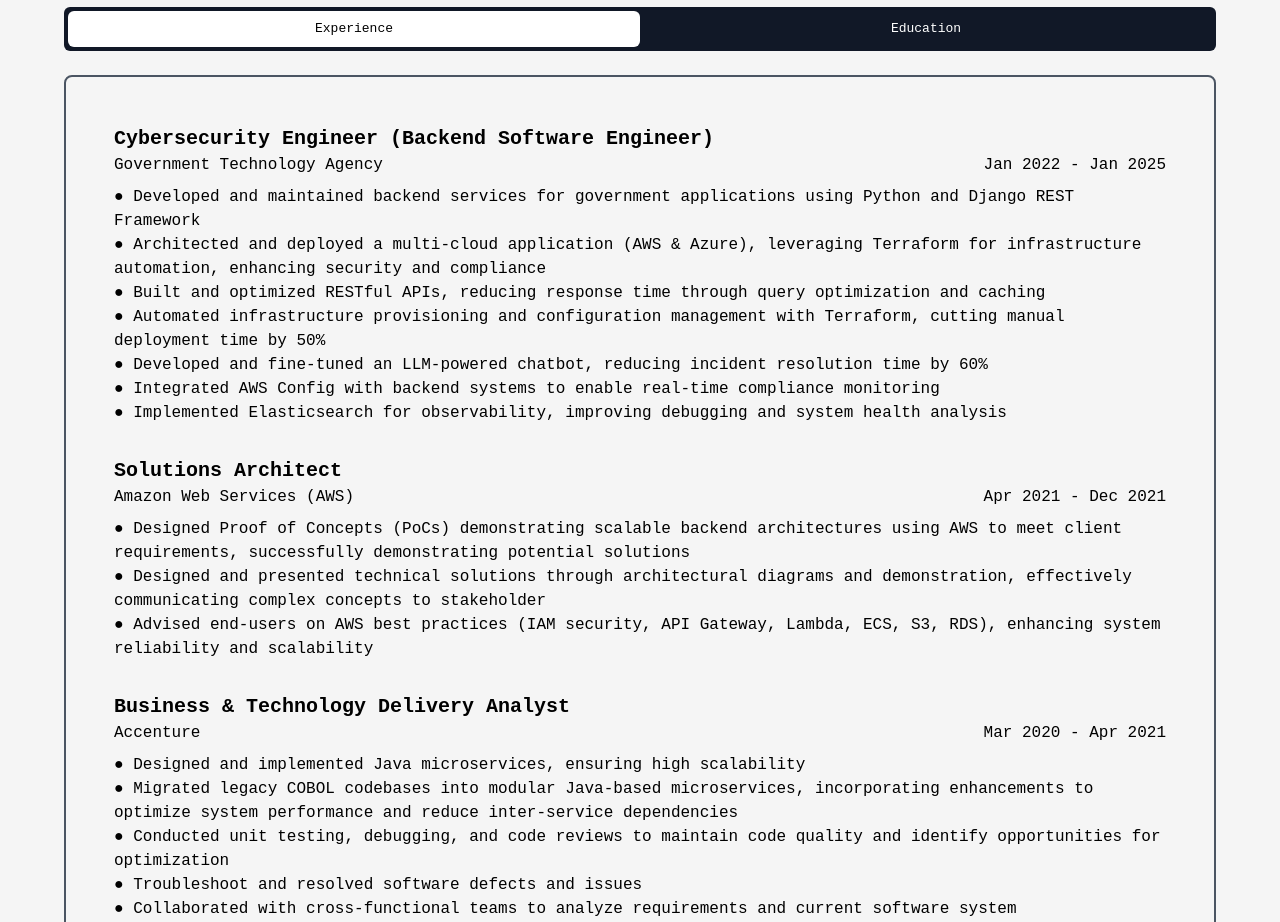
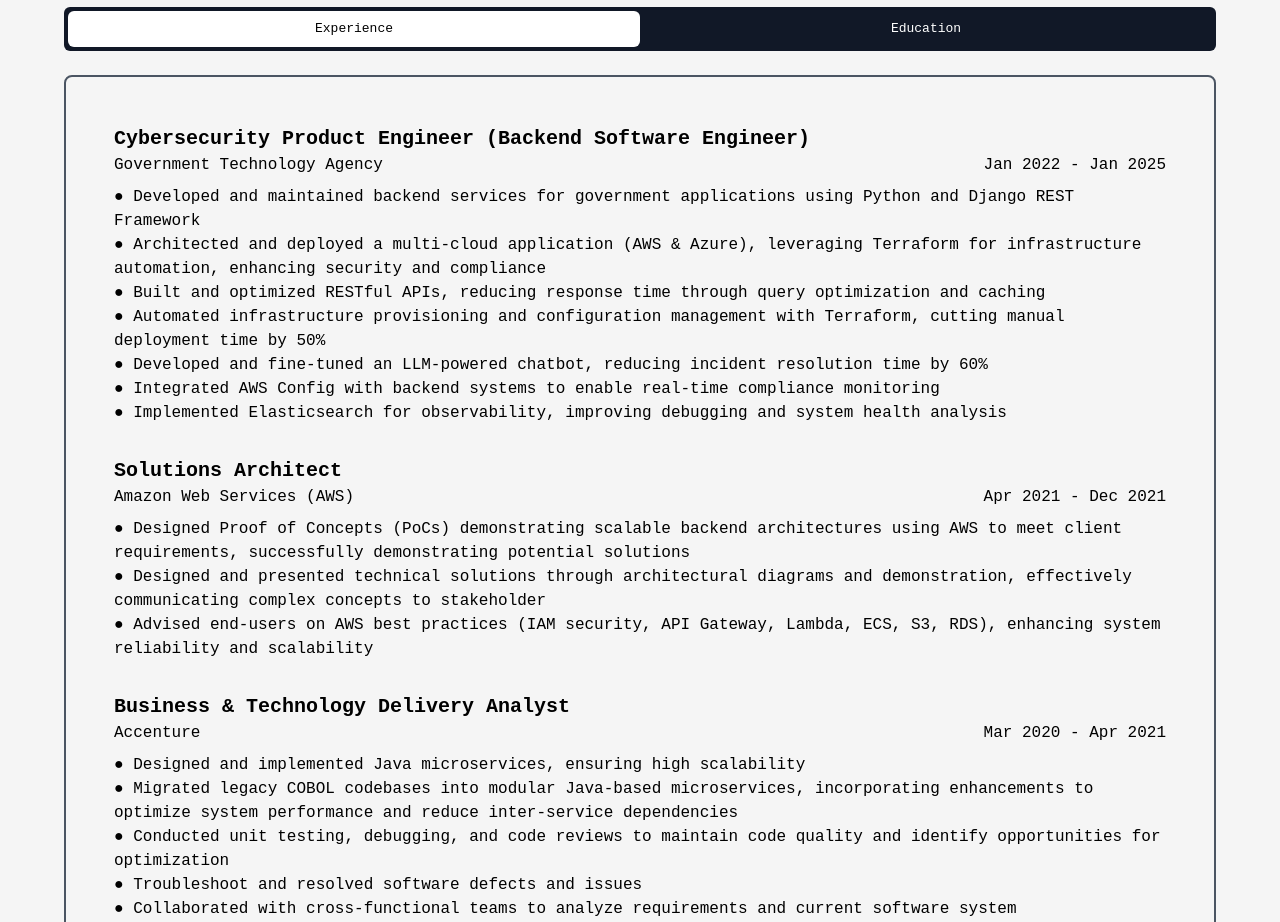
Before and after one commit to TeoJiaYiZoe/zoe-teo-site, a React (Vite) app: page / in a window 1280 px wide. Shown: the part 960-1882 px from the top of the page. Built offline with nearby package versions, Linux system fonts and the light colour scheme; no server answers.

Commit message:
[Feat] Replace resume and update title

```diff
--- a/src/components/Experience.tsx
+++ b/src/components/Experience.tsx
@@ -36,7 +36,7 @@
         {showExperience ? (
           <section className=' text-black'>
             <div className="mb-8 ">
-            <h3 className="text-xl font-bold">Cybersecurity Engineer (Backend Software Engineer)</h3>
+            <h3 className="text-xl font-bold">Cybersecurity Product Engineer (Backend Software Engineer)</h3>
             <div className="flex justify-between items-center">
             <span className="text-left">Government Technology Agency</span>
             <span className="text-right">Jan 2022 - Jan 2025</span>
```
Also changed, not shown: 1 other file (tests, documents, lock files or other folders).
